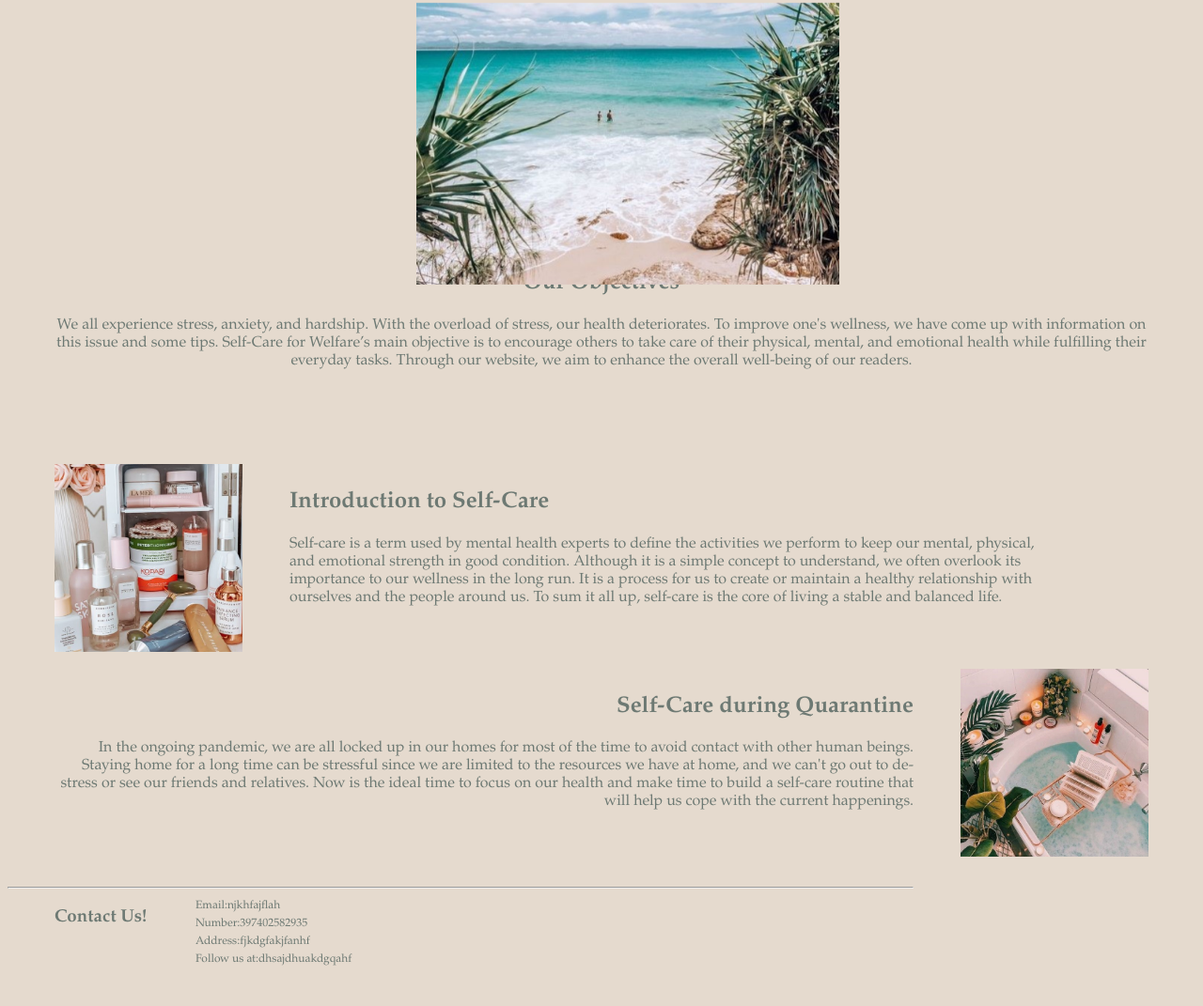
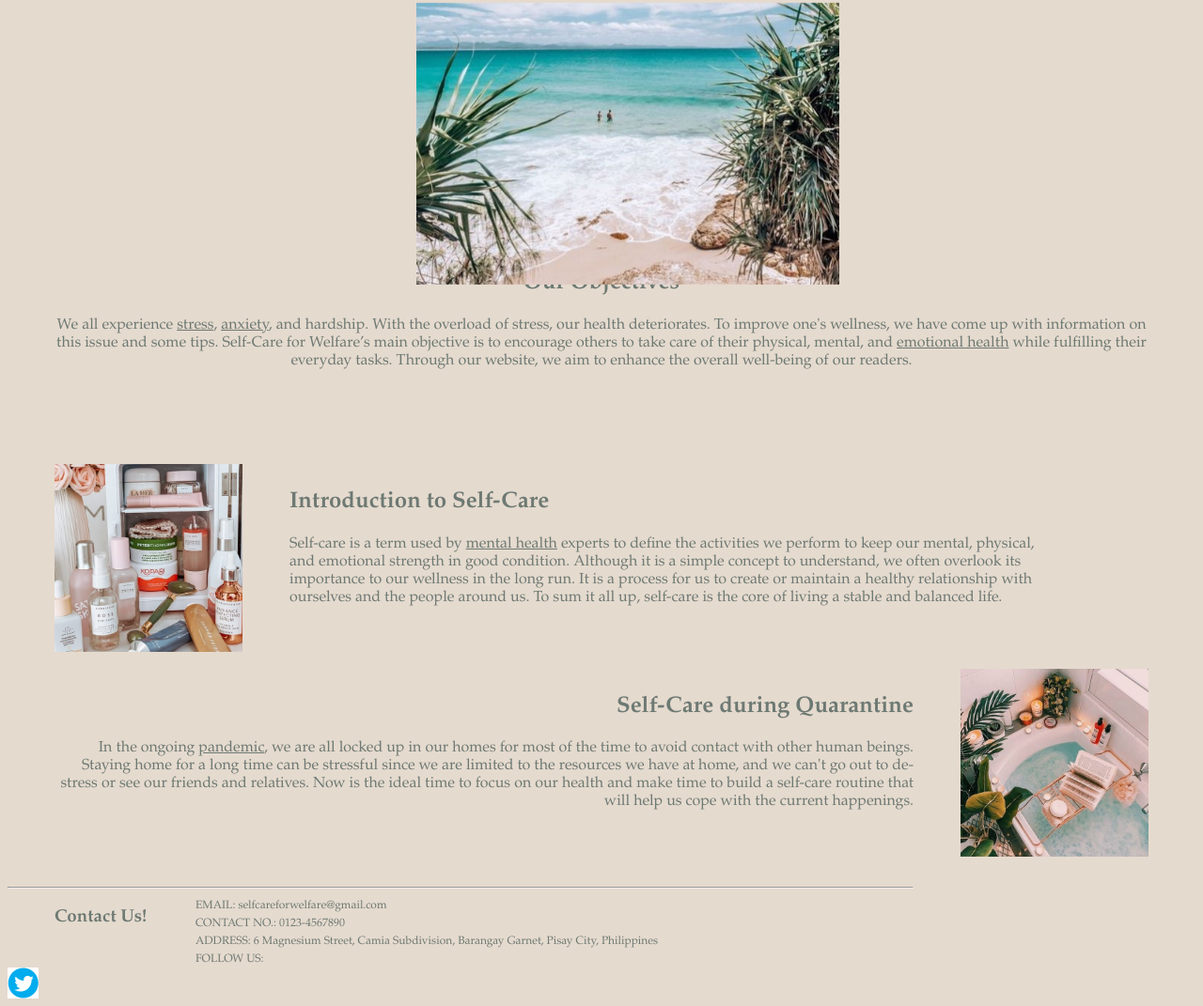
Before and after one commit to raine-delosreyes/cs-project, a plain HTML site: page 2QProjMagnesiumDelosReyes/index.html in a window 1280 px wide. Shown: the part 200-1271 px from the top of the page at 94% size. Drawn offline with Linux system fonts and the light colour scheme.

Commit message:
Update index.html

```diff
--- a/2QProjMagnesiumDelosReyes/index.html
+++ b/2QProjMagnesiumDelosReyes/index.html
@@ -8,7 +8,7 @@
 		<meta charset="UTF-8">
 		<meta name="author" content="Raine Saiya P. Delos Reyes">
 		<meta name="keywords" content="HTML, CSS, JavaScript">
-		<meta name="revised" content="08-01-2021">
+		<meta name="revised" content="10-01-2021">
 
 		<link rel="icon" href="images/icon.png" type="image/gif">
 		<link rel="stylesheet" href="css/scfw.css" type="text/css">
@@ -55,10 +55,10 @@
 
 		<div class="objectives">
 			<h2>Our Objectives</h2>
-			<p>We all experience stress, anxiety, and hardship. With the overload of stress, our health
+			<p>We all experience <a href="htdocs/glossary.html#stress">stress</a>, <a href="htdocs/glossary.html#anxiety">anxiety<a>, and hardship. With the overload of stress, our health
 			deteriorates. To improve one's wellness, we have come up with information on this issue and
 			some tips. Self-Care for Welfare’s main objective is to encourage others to take care of their
-			physical, mental, and emotional health while fulfilling their everyday tasks. Through our
+			physical, mental, and <a href="htdocs/glossary.html#emotional health">emotional health</a> while fulfilling their everyday tasks. Through our
 			website, we aim to enhance the overall well-being of our readers.</p>
 		</div>
 
@@ -66,7 +66,7 @@
 			<span><img src="images/skincare.jpg" alt="Skin Care" class="intro-img"></span>
 			<span><br><br><br>
 				<h2>Introduction to Self-Care</h2>
-				<p class="intro">Self-care is a term used by mental health experts to define the activities we perform to
+				<p class="intro">Self-care is a term used by <a href="htdocs/glossary.html#mental health">mental health</a> experts to define the activities we perform to
 				keep our mental, physical, and emotional strength in good condition. Although it is a simple
 				concept to understand, we often overlook its importance to our wellness in the long run. It
 				is a process for us to create or maintain a healthy relationship with ourselves and the people
@@ -78,7 +78,7 @@
 			<span><img src="images/bath.jpg" alt="Bath" class="qtine-img"></span>
 			<span align="right"><br><br><br>
 				<h2>Self-Care during Quarantine</h2>
-				<p class="qtine">In the ongoing pandemic, we are all locked up in our homes for most of the time to avoid
+				<p class="qtine">In the ongoing <a href="htdocs/glossary.html#pandmemic">pandemic</a>, we are all locked up in our homes for most of the time to avoid
 				contact with other human beings. Staying home for a long time can be stressful since we are limited
 				to the resources we have at home, and we can't go out to de-stress or see our friends and relatives.
 				Now is the ideal time to focus on our health and make time to build a self-care routine that will
@@ -89,13 +89,15 @@
 		<hr style="background-color: #b2b2a2">
 
 		<footer>
-			<div><span class="contact"><h3>Contact Us!</h3></span>
-			<span class="contact-info">
-				Email:njkhfajflah<br>
-				Number:397402582935<br>
-				Address:fjkdgfakjfanhf<br>
-				Follow us at:dhsajdhuakdgqahf<br>
-			</span>
+			<div>
+				<span class="contact"><h3>Contact Us!</h3></span>
+				<span class="contact-info">
+					EMAIL: selfcareforwelfare@gmail.com<br>
+					CONTACT NO.: 0123-4567890<br>
+					ADDRESS: 6 Magnesium Street, Camia Subdivision, Barangay Garnet, Pisay City, Philippines<br>
+					FOLLOW US:
+					<a href="https://twitter.com/home"><div class="sprite"></div></a>
+				</span>
 			</div>
 		</footer>
 
```
